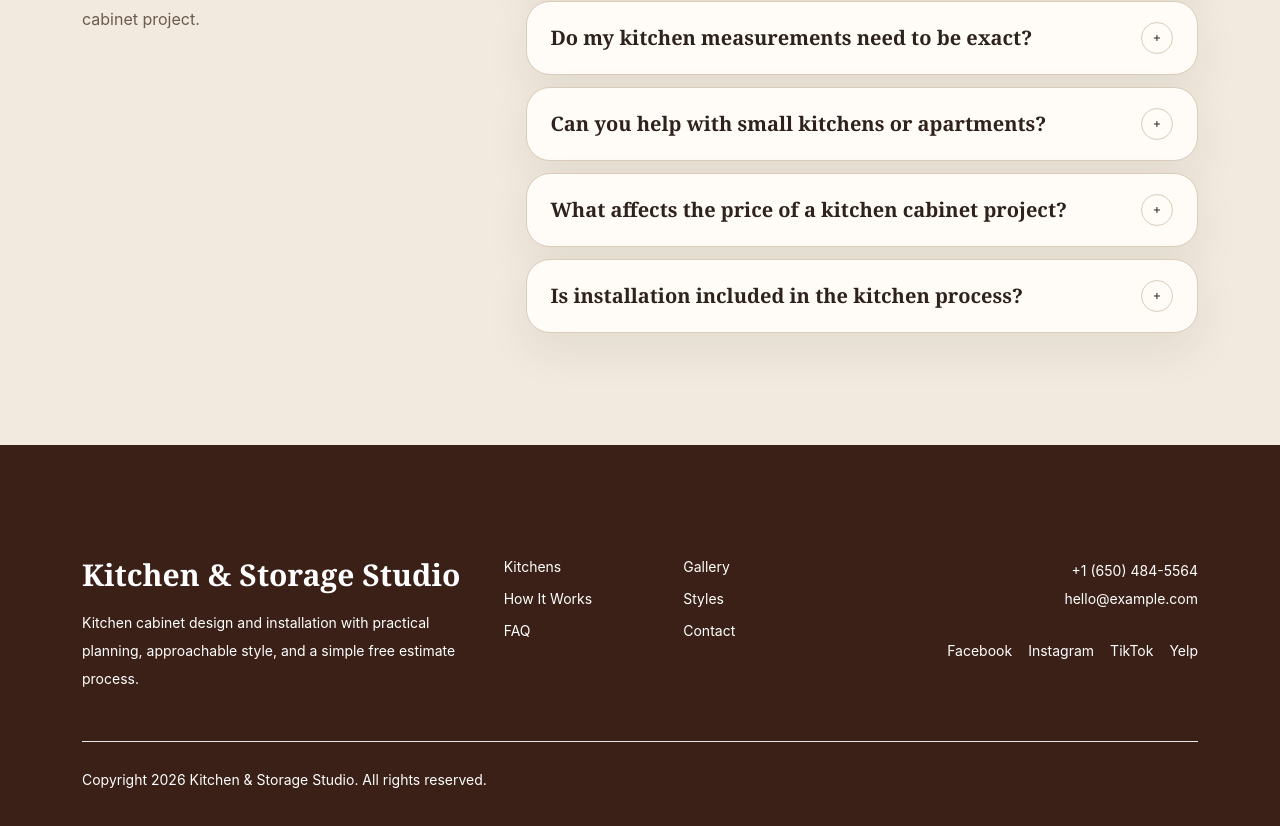
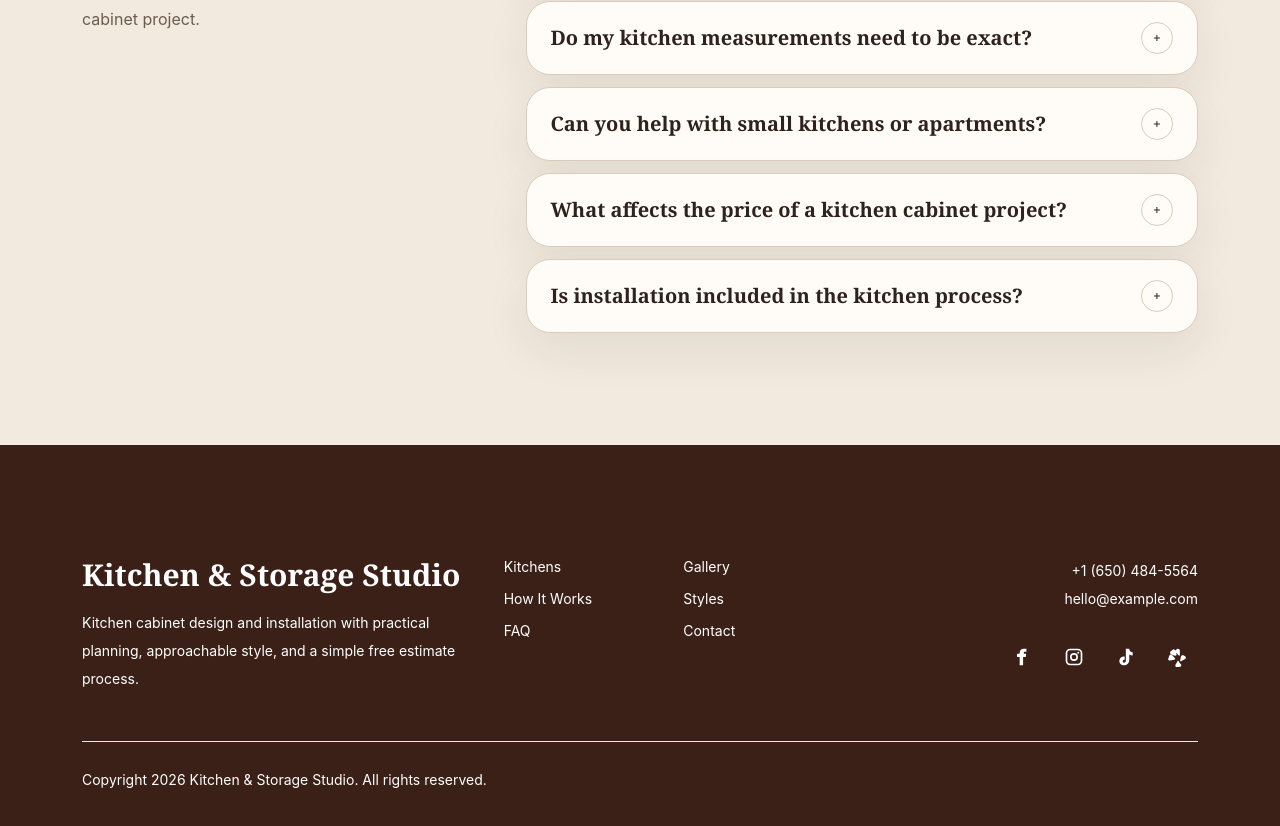
Before and after one commit to SlavaKu/Kitchen-Storage-Studio, a React (Vite) app: page / in a window 1280 px wide. Shown: the part 7884-8710 px from the top of the page. Built offline with nearby package versions, Linux system fonts and the light colour scheme.

Commit message:
Replace footer social links with icons

```diff
--- /dev/null
+++ b/src/components/icons/SocialIcon.tsx
@@ -0,0 +1,40 @@
+import { cn } from '@/utils/cn';
+
+export type SocialIconName = 'facebook' | 'instagram' | 'tiktok' | 'yelp';
+
+type SocialIconProps = {
+  className?: string;
+  name: SocialIconName;
+};
+
+const paths: Record<SocialIconName, React.ReactNode> = {
+  facebook: (
+    <path d="M14.2 8.1V6.6c0-.7.5-.9.9-.9h2.2V2.1L14.2 2c-3.4 0-5 2-5 5v1.1H6v4h3.2V22h4.1v-9.9h3.2l.5-4z" />
+  ),
+  instagram: (
+    <>
+      <path d="M7.4 2h9.2A5.4 5.4 0 0 1 22 7.4v9.2a5.4 5.4 0 0 1-5.4 5.4H7.4A5.4 5.4 0 0 1 2 16.6V7.4A5.4 5.4 0 0 1 7.4 2Zm0 2A3.4 3.4 0 0 0 4 7.4v9.2A3.4 3.4 0 0 0 7.4 20h9.2a3.4 3.4 0 0 0 3.4-3.4V7.4A3.4 3.4 0 0 0 16.6 4z" />
+      <path d="M12 7.2a4.8 4.8 0 1 1 0 9.6 4.8 4.8 0 0 1 0-9.6Zm0 2a2.8 2.8 0 1 0 0 5.6 2.8 2.8 0 0 0 0-5.6Z" />
+      <circle cx="17.1" cy="6.9" r="1.2" />
+    </>
+  ),
+  tiktok: (
+    <path d="M15.8 2c.3 2.5 1.7 4 4.2 4.2v4a8.2 8.2 0 0 1-4.1-1.3v6.3c0 4-2.6 6.8-6.5 6.8C6 22 4 19.8 4 16.9c0-3.4 2.8-5.9 6.4-5.5v4a2 2 0 0 0-2.4 1.8c0 1 .8 1.6 1.8 1.6 1.3 0 2-.8 2-2.5V2z" />
+  ),
+  yelp: (
+    <path d="M11.5 2.1c1.4-.4 2.7.6 2.7 2.1v5.5c0 .7-.8 1-1.3.6L9.2 6.2a1.9 1.9 0 0 1 .8-3.1zm5.9 7.2 3.1 1.8c1.3.8 1.3 2.6 0 3.3l-4.8 2.7c-.6.3-1.3-.2-1.1-.9l1-5.2c.1-.7 1.1-1.1 1.8-.7zM13.1 18l2.4 2.7c1 1.1.3 2.9-1.2 3.1l-3.5.4a1.9 1.9 0 0 1-1.8-2.8l2.6-4.6c.4-.6 1.3-.5 1.5.2zm-5.6-2.7-5.1.9a1.9 1.9 0 0 1-2.1-2.5l1.3-3.3c.5-1.4 2.3-1.8 3.3-.7l3.5 3.9c.5.6-.1 1.6-.9 1.7zm1.3-4.5-5.1-2.2A1.9 1.9 0 0 1 3 5.5l2.7-2.3a1.9 1.9 0 0 1 3 .9l1.6 5c.2.8-.8 1.4-1.5 1.1z" />
+  ),
+};
+
+export function SocialIcon({ className, name }: SocialIconProps) {
+  return (
+    <svg
+      aria-hidden="true"
+      className={cn('size-5', className)}
+      fill="currentColor"
+      viewBox="0 0 24 24"
+    >
+      {paths[name]}
+    </svg>
+  );
+}
--- a/src/data/homepage.ts
+++ b/src/data/homepage.ts
@@ -13,6 +13,7 @@ import kitchenStoryBackground05 from '@/assets/kitchen-backgrounds/custom-kitche
 import kitchenStoryBackground06 from '@/assets/kitchen-backgrounds/kitchen-cabinet-process-story-06-updated.webp';
 import kitchenStoryBackground07 from '@/assets/kitchen-backgrounds/free-kitchen-estimate-cabinet-installation-story-07.webp';
 import type { LineIconName } from '@/components/icons/LineIcon';
+import type { SocialIconName } from '@/components/icons/SocialIcon';
 
 export type Benefit = {
   icon: LineIconName;
@@ -74,6 +75,8 @@ export type FaqItem = {
 };
 
 export type SocialLink = {
+  href: string;
+  icon: SocialIconName;
   label: string;
 };
 
@@ -87,10 +90,10 @@ export const contactDetails = {
 };
 
 export const socialLinks: SocialLink[] = [
-  { label: 'Facebook' },
-  { label: 'Instagram' },
-  { label: 'TikTok' },
-  { label: 'Yelp' },
+  { label: 'Facebook', href: '#', icon: 'facebook' },
+  { label: 'Instagram', href: '#', icon: 'instagram' },
+  { label: 'TikTok', href: '#', icon: 'tiktok' },
+  { label: 'Yelp', href: '#', icon: 'yelp' },
 ];
 
 export const benefits: Benefit[] = [
--- a/src/sections/SiteFooter.tsx
+++ b/src/sections/SiteFooter.tsx
@@ -1,5 +1,6 @@
 import { Link } from 'react-router-dom';
 
+import { SocialIcon } from '@/components/icons/SocialIcon';
 import { Container } from '@/components/ui/Container';
 import { contactDetails, socialLinks } from '@/data/homepage';
 import { primaryNavigation } from '@/data/navigation';
@@ -43,11 +44,16 @@ export function SiteFooter() {
             >
               {contactDetails.emailLabel}
             </a>
-            <div className="mt-6 flex flex-wrap gap-x-4 gap-y-2 lg:justify-end">
+            <div className="mt-6 flex flex-wrap gap-3 lg:justify-end">
               {socialLinks.map((link) => (
-                <span className="transition hover:text-white" key={link.label}>
-                  {link.label}
-                </span>
+                <a
+                  aria-label={link.label}
+                  className="grid size-10 place-items-center rounded-full text-white/74 transition duration-medium hover:-translate-y-0.5 hover:text-white focus-visible:outline focus-visible:outline-2 focus-visible:outline-offset-4 focus-visible:outline-white"
+                  href={link.href}
+                  key={link.label}
+                >
+                  <SocialIcon name={link.icon} />
+                </a>
               ))}
             </div>
           </div>
```
